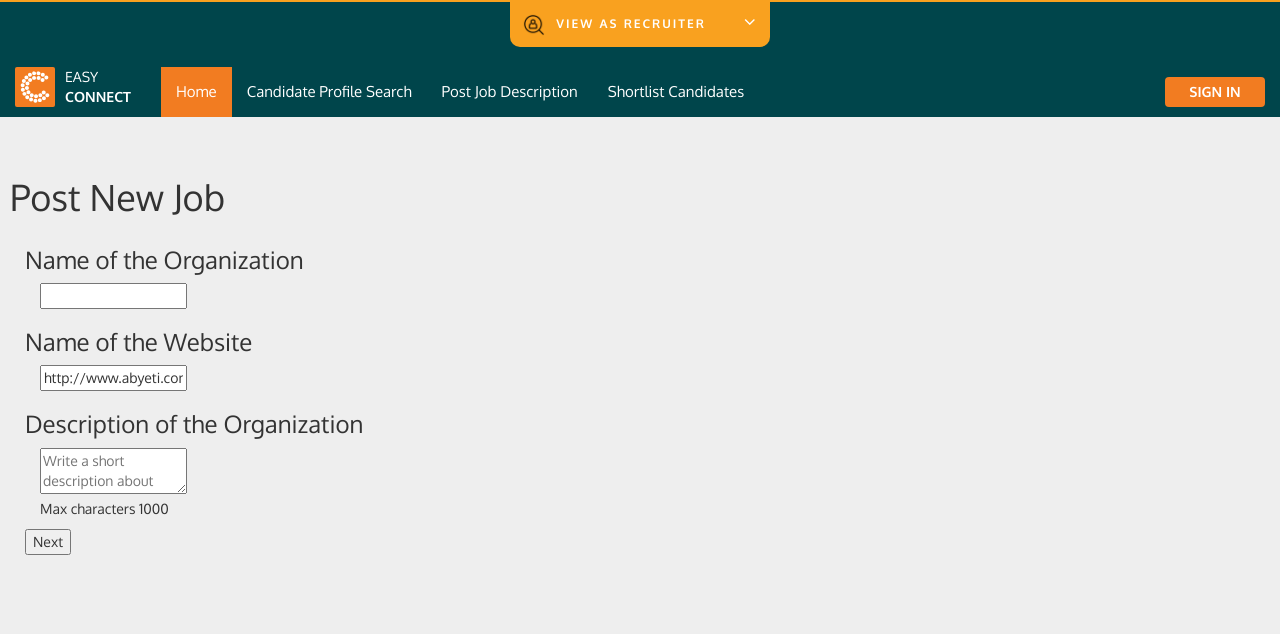
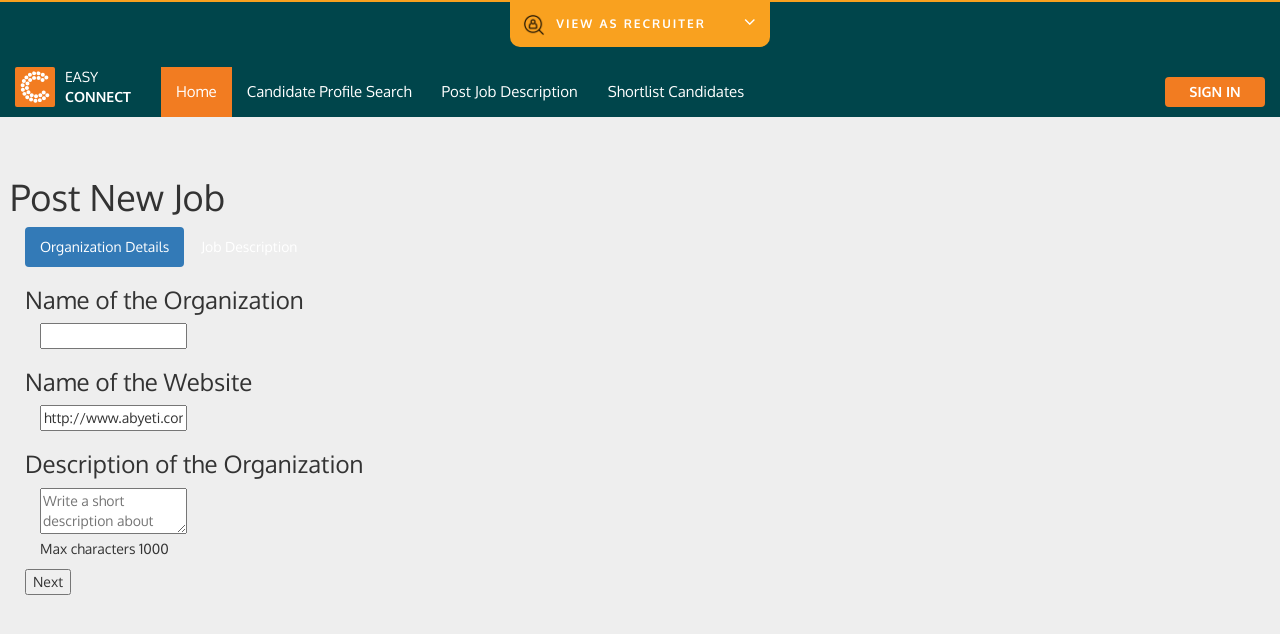
Before and after one commit to anjaligupta0621/EasyConnect, a React (Create React App) app: page /postjob in a window 1280 px wide. Shown: the top 634 px of the page. Built offline with nearby package versions, Linux system fonts and the light colour scheme; a web font is replaced by a local one.

Commit message:
tab functionality added

```diff
--- a/src/components/jobDetails.component.js
+++ b/src/components/jobDetails.component.js
@@ -24,6 +24,10 @@ const JobDetails = ({ prevStep, nextStep, handleChange, values }) => {
 				    <h1>Post New Job</h1>
 				    <div id="postjob"></div>
             <div className="container-fluid"  >
+            <ul className="nav nav-pills">
+                <li><a data-toggle="pill" onClick={Previous}>Organization Details</a></li>
+                <li class="active"><a data-toggle="pill" href="#description">Job Description</a></li>
+		    </ul>
                 <div className="tab-content">
 
                 <form>
--- a/src/components/organizationDetails.component.js
+++ b/src/components/organizationDetails.component.js
@@ -19,6 +19,10 @@ const OrganizationDetails = ({ nextStep, handleChange, values }) => {
 				    <h1>Post New Job</h1>
 				    <div id="postjob"></div>
             <div className="container-fluid" >
+            <ul className="nav nav-pills">
+                <li className="active"><a data-toggle="pill" >Organization Details</a></li>
+                <li><a data-toggle="pill" onClick={Continue}>Job Description</a></li>
+		    </ul>
                 <div className="tab-content">
 
                 <form>
```
